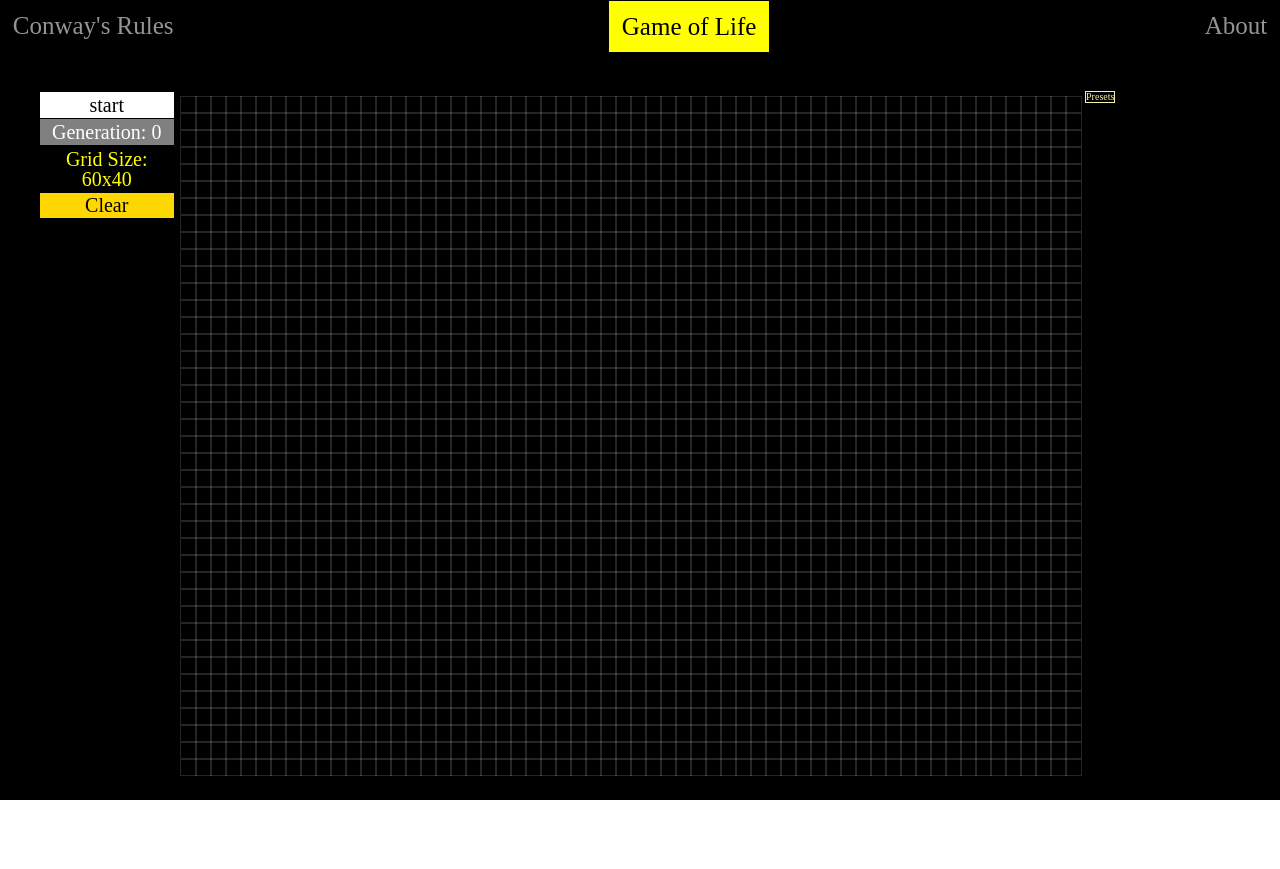
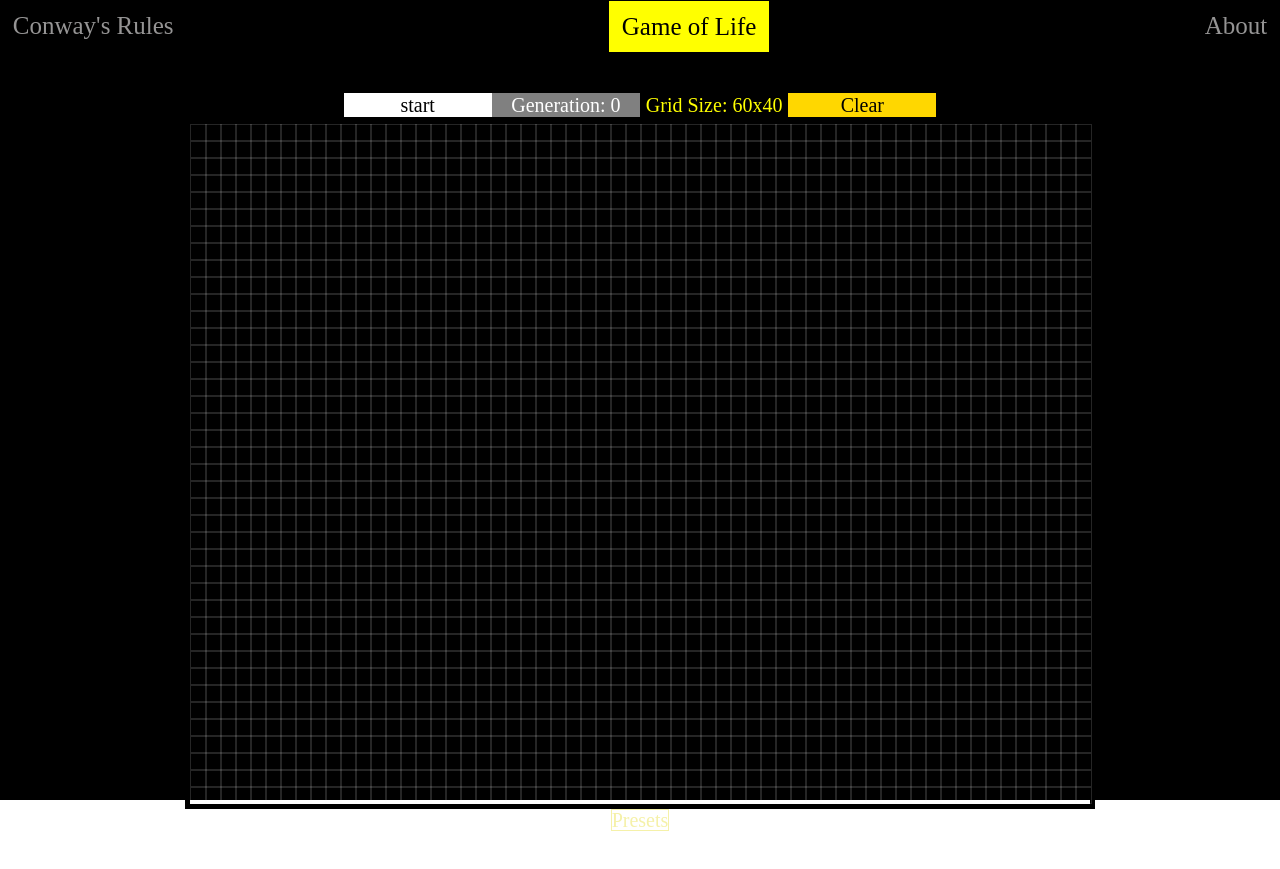
Before and after one commit to J2Macwilliams/game_of_life, a React (Create React App) app: page / in a window 1280 px wide. Before the commit the page ends 819 px from the top, so only its background shows below. Built offline with nearby package versions, Linux system fonts and the light colour scheme.

Commit message:
style board

```diff
--- a/src/App.css
+++ b/src/App.css
@@ -2,8 +2,10 @@
   text-align: center;
   height: 100vh;
   box-sizing: border-box;
+  max-width: 100%;
   background: black;
 }
+
 html {
   font-size: 62.5%;
 }
@@ -42,39 +44,46 @@ h1{
 .life {
   padding: 3%;
   display: flex;
-  /* flex-direction: column; */
+  flex-direction: column;
+  align-items: center;
+  /* width: 100%; */
 }
 
-.right {
+.top {
   display: flex;
-  flex-direction: column;
-  width: 20%;
-  margin-left: 2%;
+  justify-content: center;
+  border: 2px solid black;
+  width: 80%;
 }
 
 .bar {
   font-size: 2rem;
-  padding: 2%;
-  margin: 1%;
+  padding: .2%;
+  display: flex;
+  align-items: center;
+  justify-content: center;
+  width: 15%;
 }
 
 .cycle {
   background: white;
-}
-.clear {
-  background: gold;
-}
-.generation {
-  background: grey;
-  color: white;
 }
 
 .size {
   color: yellow;
 }
 
+.clear {
+  background: gold;
+}
+
+.generation {
+  background: grey;
+  color: white;
+}
+
 .presets {
   color: #f5f1a9;
   border: 1px solid #f5f1a9;
-  height: 60%;
+  font-size: 2rem;
 }
```
